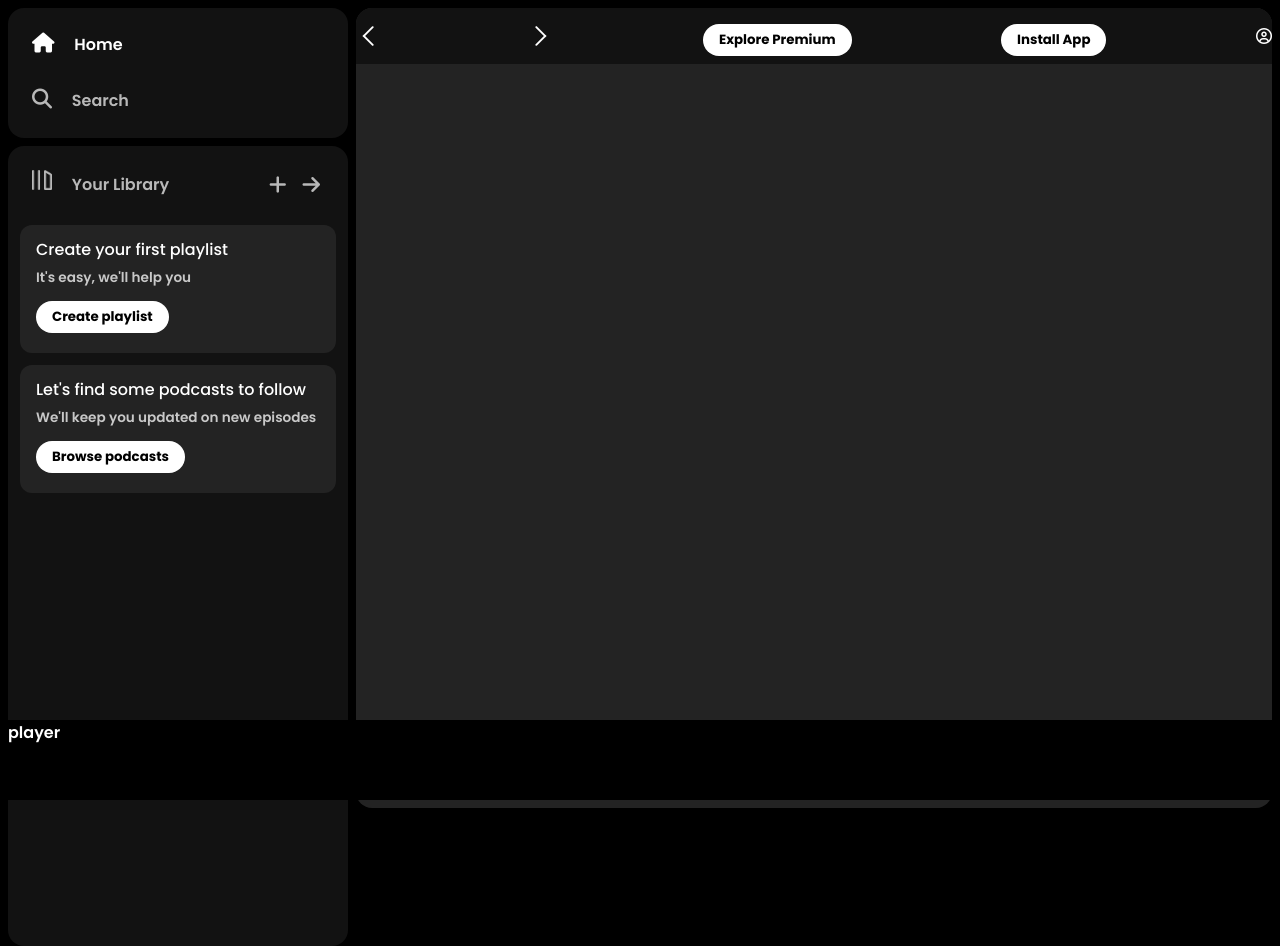
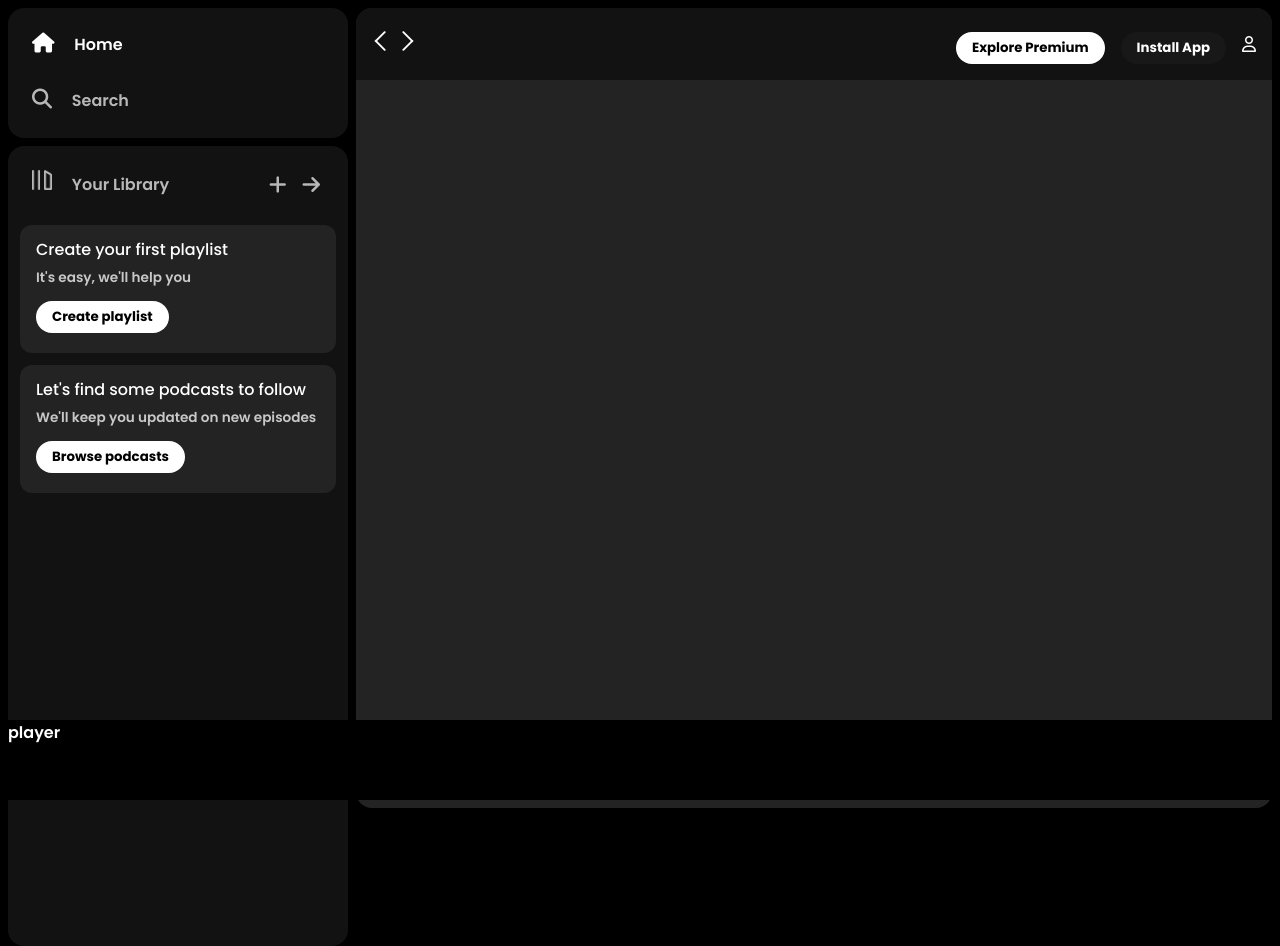
Before and after one commit to cn-gourav/Cn-Spotify, a plain HTML site: page index.html in a window 1280 px wide. Drawn offline with Linux system fonts and the light colour scheme.

Commit message:
Add Main-conteriner

```diff
--- a/index.html
+++ b/index.html
@@ -6,7 +6,9 @@
     <meta name="viewport" content="wclassth=device-wclassth, initial-scale=1.0">
     <title>Spotify - Web Player: Music for everyone</title>
     <link rel="stylesheet" href="style.css">
-    <link rel="stylesheet" href="https://cdnjs.cloudflare.com/ajax/libs/font-awesome/6.7.2/css/all.min.css" integrity="sha512-Evv84Mr4kqVGRNSgIGL/F/aIDqQb7xQ2vcrdIwxfjThSH8CSR7PBEakCr51Ck+w+/U6swU2Im1vVX0SVk9ABhg==" crossorigin="anonymous" referrerpolicy="no-referrer" />
+    <link rel="stylesheet" href="https://cdnjs.cloudflare.com/ajax/libs/font-awesome/6.7.2/css/all.min.css"
+        integrity="sha512-Evv84Mr4kqVGRNSgIGL/F/aIDqQb7xQ2vcrdIwxfjThSH8CSR7PBEakCr51Ck+w+/U6swU2Im1vVX0SVk9ABhg=="
+        crossorigin="anonymous" referrerpolicy="no-referrer" />
 
 </head>
 
@@ -26,7 +28,7 @@
 
             <div class="library">
                 <div class="option">
-                    <div class="lib-option nav-option" >
+                    <div class="lib-option nav-option">
                         <img src="/assets/library_icon.png" alt="#">
                         <a href="#">Your Library</a>
                     </div>
@@ -62,11 +64,16 @@
 
         <div class="main-container">
             <div class="sticky-nav">
+                <div class="sticky-nav-icons">
                     <img src="/assets/backward_icon.png" alt="">
-                <img src="/assets/forward_icon.png" alt="">
-                <button class="badge">Explore Premium</button>
-                <button class="badge"> <i class="fa-regulars fa-circle-down"></i>Install App</button>
-                <i class="fa-regular fa-circle-user"></i>
+                    <img src="/assets/forward_icon.png" alt="" class="hide">
+                </div>
+
+                <div class="sticky-nav-option">
+                    <button class="badge nav-item hide">Explore Premium</button>
+                    <button class="badge nav-item dark-badge"> <i class="fa-regulars fa-circle-down "></i>Install App</button>
+                    <i class="fa-regular fa-user nav-item"></i>
+                </div>
             </div>
             <div class="cards"></div>
         </div>
--- a/style.css
+++ b/style.css
@@ -150,6 +150,31 @@ a{
     display: flex;
     justify-content: space-between;
     align-items: center;
-    padding: .5rem 0;
-    z-index: 10;
+    padding: 1rem 0;
+    /* z-index: 10; */
 }
+
+.sticky-nav-icons {
+    margin: 0 .75rem;
+}
+
+.sticky-nav-option{
+    display: flex;
+    justify-content: center;
+    align-items: center;
+}
+
+.nav-item{
+    margin-right: 1rem;
+}
+
+.dark-badge{
+    background: #181818;
+    color: #fff;
+}
+
+@media  (max-width: 1000px){
+    .hide{
+        display: none;
+    }
+}
```
Lines whose indentation alone changed are shown as unchanged.
